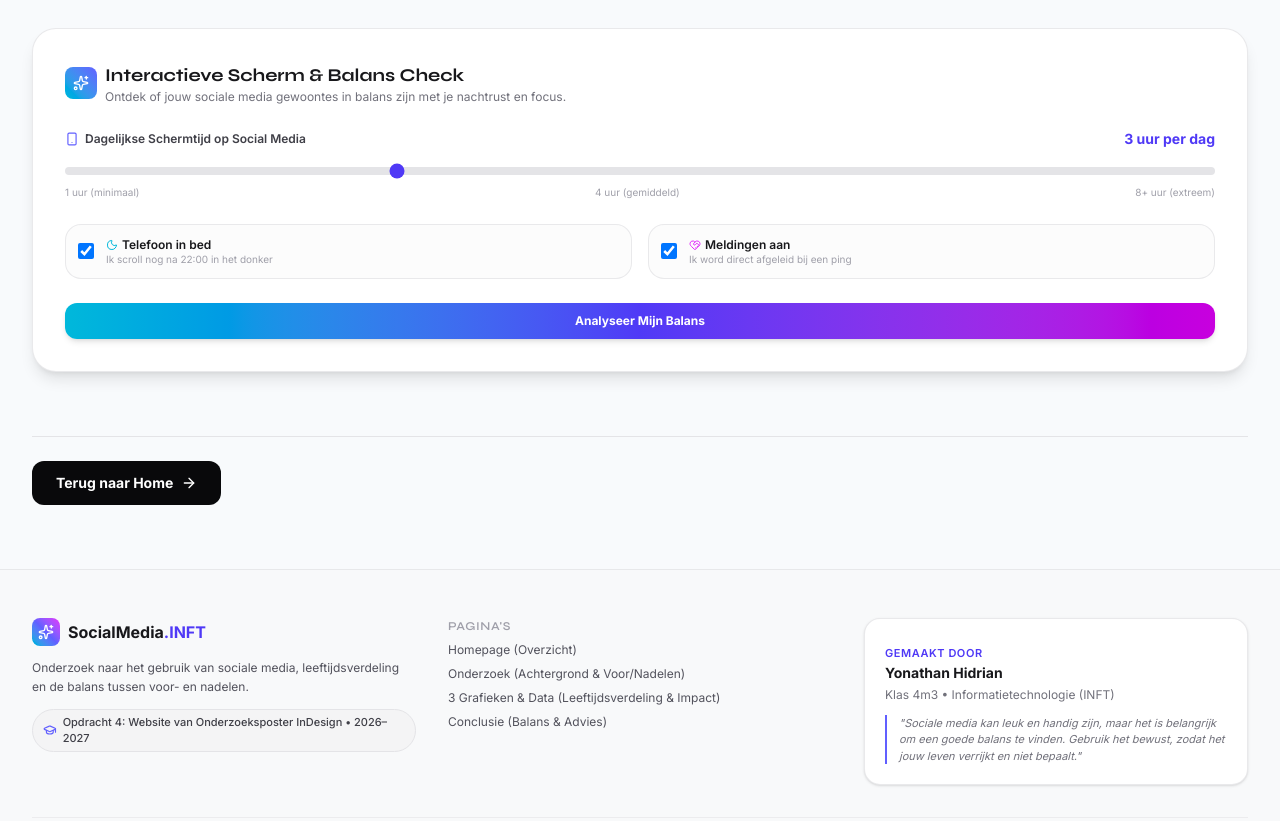
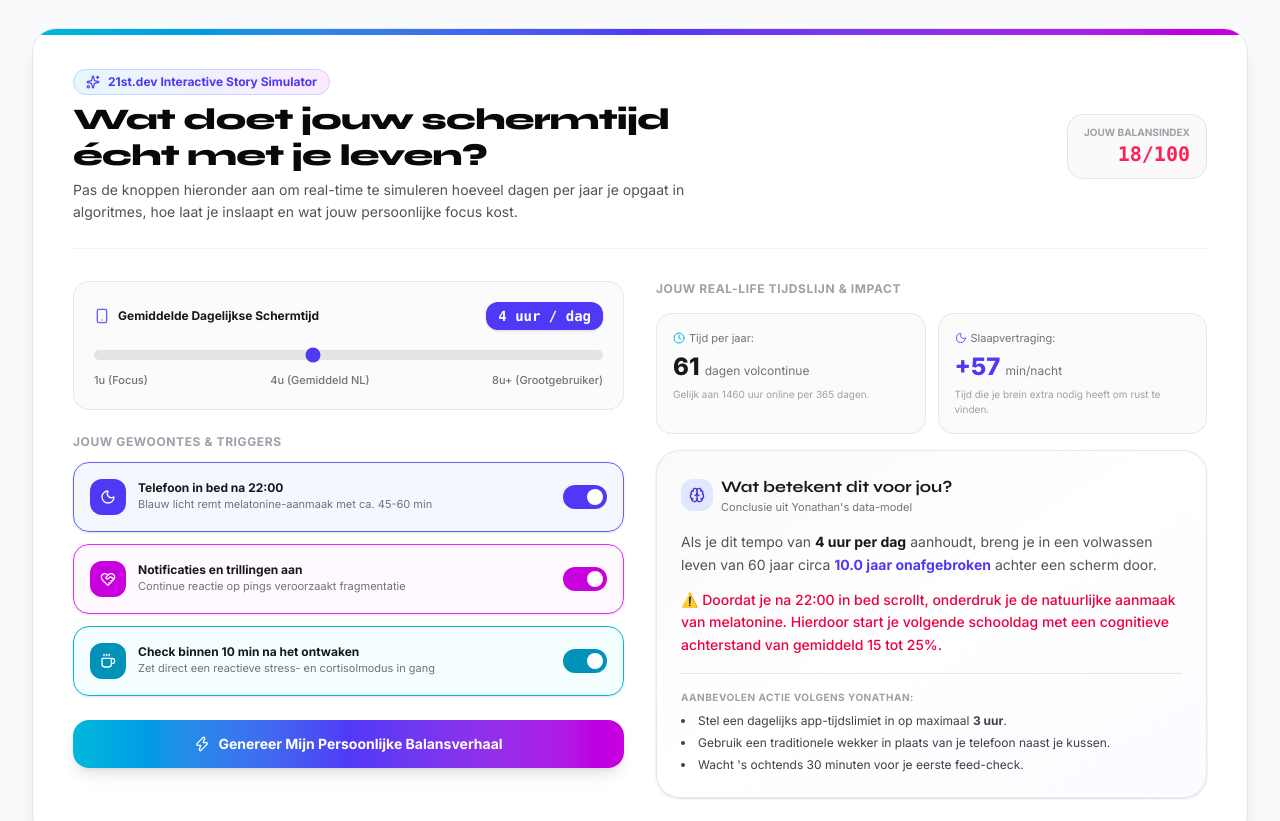
Before and after one commit to avivlyweb/inft-social-media-yonathan, a Next.js app: page /conclusie in a window 1280 px wide. Shown: the part 1140-1961 px from the top of the page. Built offline with nearby package versions, Linux system fonts and the light colour scheme; no server answers.

Commit message:
feat: Elevate interactive balance tool with rich 21st.dev storytelling simulator and real-life impact calculations

```diff
--- a/src/components/BalanceQuiz.tsx
+++ b/src/components/BalanceQuiz.tsx
@@ -1,137 +1,314 @@
 "use client";
 
 import { useState } from "react";
-import { Sparkles, CheckCircle, Smartphone, Moon, HeartHandshake } from "lucide-react";
+import {
+  Sparkles,
+  CheckCircle,
+  Smartphone,
+  Moon,
+  HeartHandshake,
+  Clock,
+  BatteryCharging,
+  Zap,
+  TrendingDown,
+  ShieldCheck,
+  AlertTriangle,
+  RotateCcw,
+  ArrowRight,
+  Flame,
+  Coffee,
+  Brain,
+} from "lucide-react";
 import confetti from "canvas-confetti";
 
 export function BalanceQuiz() {
-  const [hours, setHours] = useState<number>(3);
+  const [hours, setHours] = useState<number>(4);
   const [inBed, setInBed] = useState<boolean>(true);
   const [notifications, setNotifications] = useState<boolean>(true);
-  const [scoreCalculated, setScoreCalculated] = useState<boolean>(false);
+  const [morningScroll, setMorningScroll] = useState<boolean>(true);
+  const [hasCalculated, setHasCalculated] = useState<boolean>(false);
 
-  const calculateScore = () => {
-    setScoreCalculated(true);
+  // Dynamic calculations for storytelling
+  // Average lifespan ~ 80 years. Hours spent per year:
+  const hoursPerYear = Math.round(hours * 365);
+  const daysPerYear = Math.round(hoursPerYear / 24);
+  const yearsLostInLifetime = ((hours / 24) * 60).toFixed(1); // approx active 60 adult years
+
+  // Sleep latency delay: inBed adds ~40 mins, high hours add up to 35 mins
+  const sleepDelayMinutes = (inBed ? 45 : 10) + (hours > 3 ? Math.round((hours - 3) * 12) : 0);
+
+  // Score from 0 (critical) to 100 (optimal)
+  let balanceScore = 100;
+  balanceScore -= Math.min(hours * 9, 54);
+  if (inBed) balanceScore -= 22;
+  if (notifications) balanceScore -= 12;
+  if (morningScroll) balanceScore -= 12;
+  balanceScore = Math.max(8, balanceScore);
+
+  const triggerAnalysis = () => {
+    setHasCalculated(true);
+    if (balanceScore >= 65) {
       confetti({
-      particleCount: 80,
-      spread: 60,
-      origin: { y: 0.7 },
+        particleCount: 100,
+        spread: 70,
+        origin: { y: 0.6 },
       });
+    }
   };
 
-  let advice = "";
-  let badgeColor = "";
-  if (hours <= 2 && !inBed) {
-    advice = "Geweldig! Je hebt een bewuste en gezonde schermbalans. Je slaap en focus blijven optimaal beschermd.";
-    badgeColor = "text-emerald-500 bg-emerald-50 dark:bg-emerald-950/60 border-emerald-200 dark:border-emerald-800";
-  } else if (hours <= 4) {
-    advice = "Gemiddelde balans. Let op: het gebruik van je telefoon in bed kan je inslaaptijd met 30 tot 60 minuten verlengen.";
-    badgeColor = "text-amber-500 bg-amber-50 dark:bg-amber-950/60 border-amber-200 dark:border-amber-800";
-  } else {
-    advice = "Hoog risico op overprikkeling en slaaptekort. Volg de tips van Yonathan: leg je telefoon minimaal 45 minuten voor het slapen buiten bereik.";
-    badgeColor = "text-rose-500 bg-rose-50 dark:bg-rose-950/60 border-rose-200 dark:border-rose-800";
-  }
+  const resetAnalysis = () => {
+    setHasCalculated(false);
+  };
 
   return (
-    <div className="rounded-3xl border border-zinc-200/80 bg-white p-6 sm:p-8 dark:border-zinc-800 dark:bg-zinc-900/60 shadow-lg">
-      <div className="flex items-center gap-2 mb-4">
-        <div className="flex h-8 w-8 items-center justify-center rounded-lg bg-gradient-to-tr from-cyan-500 to-indigo-500 text-white">
-          <Sparkles className="h-4 w-4" />
+    <div id="quiz" className="relative rounded-3xl border border-zinc-200/80 bg-white dark:border-zinc-800 dark:bg-zinc-900/90 shadow-xl overflow-hidden scroll-mt-24">
+      {/* 21st.dev Ambient Glow Top Accent */}
+      <div className="absolute top-0 left-0 right-0 h-1.5 bg-gradient-to-r from-cyan-500 via-indigo-600 to-fuchsia-600" />
+
+      <div className="p-6 sm:p-10 space-y-8">
+        {/* Header with Storytelling Narrative */}
+        <div className="flex flex-col md:flex-row md:items-center justify-between gap-4 border-b border-zinc-100 dark:border-zinc-800 pb-6">
+          <div className="space-y-1.5 max-w-2xl">
+            <div className="inline-flex items-center gap-2 px-3 py-1 rounded-full bg-gradient-to-r from-cyan-500/10 via-indigo-500/10 to-fuchsia-500/10 border border-indigo-200 dark:border-indigo-800 text-xs font-bold text-indigo-600 dark:text-indigo-400">
+              <Sparkles className="h-3.5 w-3.5" />
+              21st.dev Interactive Story Simulator
             </div>
-        <div>
-          <h3 className="font-heading text-lg font-bold text-zinc-900 dark:text-white">
-            Interactieve Scherm & Balans Check
+            <h3 className="font-heading text-2xl sm:text-3xl font-extrabold text-zinc-950 dark:text-white tracking-tight">
+              Wat doet jouw schermtijd écht met je leven?
             </h3>
-          <p className="text-xs text-zinc-500">
-            Ontdek of jouw sociale media gewoontes in balans zijn met je nachtrust en focus.
+            <p className="text-xs sm:text-sm text-zinc-600 dark:text-zinc-400 leading-relaxed">
+              Pas de knoppen hieronder aan om real-time te simuleren hoeveel dagen per jaar je opgaat in algoritmes, hoe laat je inslaapt en wat jouw persoonlijke focus kost.
             </p>
+          </div>
+
+          <div className="flex items-center gap-3 bg-zinc-50 dark:bg-zinc-800/60 px-4 py-2.5 rounded-2xl border border-zinc-200 dark:border-zinc-700/80">
+            <div className="text-right">
+              <span className="text-[10px] uppercase font-bold text-zinc-400 block">Jouw Balansindex</span>
+              <span className={`text-xl font-extrabold font-mono ${
+                balanceScore >= 70 ? "text-emerald-500" : balanceScore >= 45 ? "text-amber-500" : "text-rose-500"
+              }`}>
+                {balanceScore}/100
+              </span>
+            </div>
           </div>
         </div>
 
-      <div className="space-y-6 mt-6">
-        <div>
-          <div className="flex justify-between items-center text-xs font-semibold text-zinc-700 dark:text-zinc-300 mb-2">
-            <span className="flex items-center gap-1.5">
-              <Smartphone className="h-3.5 w-3.5 text-indigo-500" />
-              Dagelijkse Schermtijd op Social Media
+        {/* Live Interactive Sliders & Narrative Cards */}
+        <div className="grid grid-cols-1 lg:grid-cols-12 gap-8 items-start">
+          {/* Controls Column (5 cols) */}
+          <div className="lg:col-span-6 space-y-6">
+            {/* Slider: Daily Hours */}
+            <div className="p-5 rounded-2xl border border-zinc-200/80 bg-zinc-50/70 dark:border-zinc-800 dark:bg-zinc-800/40 space-y-3">
+              <div className="flex justify-between items-center">
+                <span className="text-xs font-bold text-zinc-900 dark:text-white flex items-center gap-2">
+                  <Smartphone className="h-4 w-4 text-indigo-500" />
+                  Gemiddelde Dagelijkse Schermtijd
                 </span>
-            <span className="text-sm font-bold text-indigo-600 dark:text-indigo-400">
-              {hours} {hours === 1 ? "uur" : "uur"} per dag
+                <span className="text-sm font-extrabold font-mono px-3 py-1 rounded-xl bg-indigo-600 text-white shadow-sm">
+                  {hours} {hours === 1 ? "uur" : "uur"} / dag
                 </span>
               </div>
+
               <input
                 type="range"
                 min="1"
                 max="8"
                 step="1"
                 value={hours}
-            onChange={(e) => {
-              setHours(Number(e.target.value));
-              setScoreCalculated(false);
-            }}
-            className="w-full accent-indigo-600 h-2 bg-zinc-200 rounded-lg appearance-none cursor-pointer dark:bg-zinc-700"
+                onChange={(e) => setHours(Number(e.target.value))}
+                className="w-full accent-indigo-600 h-2.5 bg-zinc-200 rounded-lg appearance-none cursor-pointer dark:bg-zinc-700"
               />
-          <div className="flex justify-between text-[10px] text-zinc-400 mt-1">
-            <span>1 uur (minimaal)</span>
-            <span>4 uur (gemiddeld)</span>
-            <span>8+ uur (extreem)</span>
+
+              <div className="flex justify-between text-[11px] text-zinc-500 font-medium">
+                <span>1u (Focus)</span>
+                <span>4u (Gemiddeld NL)</span>
+                <span>8u+ (Grootgebruiker)</span>
               </div>
             </div>
 
-        <div className="grid grid-cols-1 sm:grid-cols-2 gap-4">
-          <label className="flex items-center gap-3 p-3 rounded-2xl border border-zinc-200/80 bg-zinc-50/60 dark:border-zinc-800 dark:bg-zinc-800/40 cursor-pointer">
-            <input
-              type="checkbox"
-              checked={inBed}
-              onChange={(e) => {
-                setInBed(e.target.checked);
-                setScoreCalculated(false);
-              }}
-              className="h-4 w-4 rounded text-indigo-600 focus:ring-indigo-500"
-            />
-            <div className="text-xs">
-              <span className="font-semibold text-zinc-900 dark:text-white flex items-center gap-1">
-                <Moon className="h-3 w-3 text-cyan-500" /> Telefoon in bed
+            {/* Habit Toggles */}
+            <div className="space-y-3">
+              <span className="text-xs font-bold uppercase tracking-wider text-zinc-400 block">
+                Jouw Gewoontes & Triggers
               </span>
-              <p className="text-[10px] text-zinc-400">Ik scroll nog na 22:00 in het donker</p>
+
+              {/* Toggle 1: In bed */}
+              <button
+                type="button"
+                onClick={() => setInBed(!inBed)}
+                className={`w-full flex items-center justify-between p-4 rounded-2xl border text-left transition-all duration-200 ${
+                  inBed
+                    ? "border-indigo-500 bg-indigo-50/60 dark:bg-indigo-950/40 shadow-sm"
+                    : "border-zinc-200/80 bg-zinc-50/50 hover:bg-zinc-100 dark:border-zinc-800 dark:bg-zinc-900/50"
+                }`}
+              >
+                <div className="flex items-center gap-3">
+                  <div className={`h-9 w-9 rounded-xl flex items-center justify-center ${
+                    inBed ? "bg-indigo-600 text-white" : "bg-zinc-200 text-zinc-600 dark:bg-zinc-800 dark:text-zinc-400"
+                  }`}>
+                    <Moon className="h-4 w-4" />
                   </div>
-          </label>
+                  <div>
+                    <p className="text-xs font-bold text-zinc-900 dark:text-white">
+                      Telefoon in bed na 22:00
+                    </p>
+                    <p className="text-[11px] text-zinc-500">
+                      Blauw licht remt melatonine-aanmaak met ca. 45-60 min
+                    </p>
+                  </div>
+                </div>
+                <div className={`h-6 w-11 rounded-full p-1 transition-colors ${inBed ? "bg-indigo-600" : "bg-zinc-300 dark:bg-zinc-700"}`}>
+                  <div className={`h-4 w-4 rounded-full bg-white transition-transform ${inBed ? "translate-x-5" : "translate-x-0"}`} />
+                </div>
+              </button>
 
-          <label className="flex items-center gap-3 p-3 rounded-2xl border border-zinc-200/80 bg-zinc-50/60 dark:border-zinc-800 dark:bg-zinc-800/40 cursor-pointer">
-            <input
-              type="checkbox"
-              checked={notifications}
-              onChange={(e) => {
-                setNotifications(e.target.checked);
-                setScoreCalculated(false);
-              }}
-              className="h-4 w-4 rounded text-indigo-600 focus:ring-indigo-500"
-            />
-            <div className="text-xs">
-              <span className="font-semibold text-zinc-900 dark:text-white flex items-center gap-1">
-                <HeartHandshake className="h-3 w-3 text-fuchsia-500" /> Meldingen aan
-              </span>
-              <p className="text-[10px] text-zinc-400">Ik word direct afgeleid bij een ping</p>
+              {/* Toggle 2: Meldingen */}
+              <button
+                type="button"
+                onClick={() => setNotifications(!notifications)}
+                className={`w-full flex items-center justify-between p-4 rounded-2xl border text-left transition-all duration-200 ${
+                  notifications
+                    ? "border-fuchsia-500 bg-fuchsia-50/60 dark:bg-fuchsia-950/40 shadow-sm"
+                    : "border-zinc-200/80 bg-zinc-50/50 hover:bg-zinc-100 dark:border-zinc-800 dark:bg-zinc-900/50"
+                }`}
+              >
+                <div className="flex items-center gap-3">
+                  <div className={`h-9 w-9 rounded-xl flex items-center justify-center ${
+                    notifications ? "bg-fuchsia-600 text-white" : "bg-zinc-200 text-zinc-600 dark:bg-zinc-800 dark:text-zinc-400"
+                  }`}>
+                    <HeartHandshake className="h-4 w-4" />
                   </div>
-          </label>
+                  <div>
+                    <p className="text-xs font-bold text-zinc-900 dark:text-white">
+                      Notificaties en trillingen aan
+                    </p>
+                    <p className="text-[11px] text-zinc-500">
+                      Continue reactie op pings veroorzaakt fragmentatie
+                    </p>
+                  </div>
+                </div>
+                <div className={`h-6 w-11 rounded-full p-1 transition-colors ${notifications ? "bg-fuchsia-600" : "bg-zinc-300 dark:bg-zinc-700"}`}>
+                  <div className={`h-4 w-4 rounded-full bg-white transition-transform ${notifications ? "translate-x-5" : "translate-x-0"}`} />
+                </div>
+              </button>
+
+              {/* Toggle 3: Ochtend scroll */}
+              <button
+                type="button"
+                onClick={() => setMorningScroll(!morningScroll)}
+                className={`w-full flex items-center justify-between p-4 rounded-2xl border text-left transition-all duration-200 ${
+                  morningScroll
+                    ? "border-cyan-500 bg-cyan-50/60 dark:bg-cyan-950/40 shadow-sm"
+                    : "border-zinc-200/80 bg-zinc-50/50 hover:bg-zinc-100 dark:border-zinc-800 dark:bg-zinc-900/50"
+                }`}
+              >
+                <div className="flex items-center gap-3">
+                  <div className={`h-9 w-9 rounded-xl flex items-center justify-center ${
+                    morningScroll ? "bg-cyan-600 text-white" : "bg-zinc-200 text-zinc-600 dark:bg-zinc-800 dark:text-zinc-400"
+                  }`}>
+                    <Coffee className="h-4 w-4" />
+                  </div>
+                  <div>
+                    <p className="text-xs font-bold text-zinc-900 dark:text-white">
+                      Check binnen 10 min na het ontwaken
+                    </p>
+                    <p className="text-[11px] text-zinc-500">
+                      Zet direct een reactieve stress- en cortisolmodus in gang
+                    </p>
+                  </div>
+                </div>
+                <div className={`h-6 w-11 rounded-full p-1 transition-colors ${morningScroll ? "bg-cyan-600" : "bg-zinc-300 dark:bg-zinc-700"}`}>
+                  <div className={`h-4 w-4 rounded-full bg-white transition-transform ${morningScroll ? "translate-x-5" : "translate-x-0"}`} />
+                </div>
+              </button>
             </div>
 
             <button
-          onClick={calculateScore}
-          className="w-full py-2.5 rounded-xl bg-gradient-to-r from-cyan-500 via-indigo-600 to-fuchsia-600 text-xs font-bold text-white shadow-md hover:opacity-95 transition-all"
+              onClick={triggerAnalysis}
+              className="w-full py-3.5 rounded-2xl bg-gradient-to-r from-cyan-500 via-indigo-600 to-fuchsia-600 text-white text-xs sm:text-sm font-bold shadow-lg hover:opacity-95 transition-all flex items-center justify-center gap-2"
             >
-          Analyseer Mijn Balans
+              <Zap className="h-4 w-4" />
+              Genereer Mijn Persoonlijke Balansverhaal
             </button>
+          </div>
 
-        {scoreCalculated && (
-          <div className={`p-4 rounded-2xl border ${badgeColor} transition-all duration-300 space-y-2`}>
-            <div className="flex items-center gap-2 font-bold text-xs">
-              <CheckCircle className="h-4 w-4" />
-              <span>Resultaat van Yonathan&apos;s Balans Formule:</span>
+          {/* Dynamic Storytelling Stats & Real-World Impact (6 cols) */}
+          <div className="lg:col-span-6 space-y-4">
+            <span className="text-xs font-bold uppercase tracking-wider text-zinc-400 block">
+              Jouw Real-Life Tijdslijn & Impact
+            </span>
+
+            {/* Live Metrics Grid */}
+            <div className="grid grid-cols-2 gap-3">
+              <div className="rounded-2xl border border-zinc-200/80 bg-zinc-50/70 dark:border-zinc-800 dark:bg-zinc-800/40 p-4 space-y-1">
+                <span className="text-[11px] text-zinc-500 flex items-center gap-1">
+                  <Clock className="h-3 w-3 text-cyan-500" /> Tijd per jaar:
+                </span>
+                <p className="font-heading text-2xl font-extrabold text-zinc-900 dark:text-white">
+                  {daysPerYear} <span className="text-xs font-normal text-zinc-500">dagen volcontinue</span>
+                </p>
+                <p className="text-[10px] text-zinc-400">
+                  Gelijk aan {Math.round(hoursPerYear)} uur online per 365 dagen.
+                </p>
               </div>
-            <p className="text-xs leading-relaxed">{advice}</p>
+
+              <div className="rounded-2xl border border-zinc-200/80 bg-zinc-50/70 dark:border-zinc-800 dark:bg-zinc-800/40 p-4 space-y-1">
+                <span className="text-[11px] text-zinc-500 flex items-center gap-1">
+                  <Moon className="h-3 w-3 text-indigo-500" /> Slaapvertraging:
+                </span>
+                <p className="font-heading text-2xl font-extrabold text-indigo-600 dark:text-indigo-400">
+                  +{sleepDelayMinutes} <span className="text-xs font-normal text-zinc-500">min/nacht</span>
+                </p>
+                <p className="text-[10px] text-zinc-400">
+                  Tijd die je brein extra nodig heeft om rust te vinden.
+                </p>
               </div>
+            </div>
+
+            {/* Story Card */}
+            <div className="rounded-3xl border border-zinc-200/80 bg-gradient-to-br from-zinc-50 via-white to-indigo-50/30 p-6 dark:border-zinc-800 dark:bg-gradient-to-br dark:from-zinc-900 dark:to-zinc-900/60 space-y-4 shadow-sm">
+              <div className="flex items-center gap-2">
+                <div className="h-8 w-8 rounded-xl bg-indigo-100 text-indigo-700 dark:bg-indigo-900 dark:text-indigo-300 flex items-center justify-center font-bold">
+                  <Brain className="h-4 w-4" />
+                </div>
+                <div>
+                  <h4 className="font-heading text-base font-bold text-zinc-900 dark:text-white">
+                    Wat betekent dit voor jou?
+                  </h4>
+                  <p className="text-[11px] text-zinc-500">Conclusie uit Yonathan&apos;s data-model</p>
+                </div>
+              </div>
+
+              <div className="space-y-3 text-xs sm:text-sm text-zinc-600 dark:text-zinc-300 leading-relaxed">
+                <p>
+                  Als je dit tempo van <strong className="text-zinc-900 dark:text-white">{hours} uur per dag</strong> aanhoudt, breng je in een volwassen leven van 60 jaar circa <strong className="text-indigo-600 dark:text-indigo-400">{yearsLostInLifetime} jaar onafgebroken</strong> achter een scherm door.
+                </p>
+
+                {inBed ? (
+                  <p className="text-rose-600 dark:text-rose-400 font-medium">
+                    ⚠️ Doordat je na 22:00 in bed scrollt, onderdruk je de natuurlijke aanmaak van melatonine. Hierdoor start je volgende schooldag met een cognitieve achterstand van gemiddeld 15 tot 25%.
+                  </p>
+                ) : (
+                  <p className="text-emerald-600 dark:text-emerald-400 font-medium">
+                    ✅ Goed bezig: doordat je telefoon niet meegaat naar bed, krijgt je brein de diepe REM-slaap die nodig is voor school- en sportprestaties.
+                  </p>
                 )}
+              </div>
+
+              {/* Concrete Action Steps */}
+              <div className="border-t border-zinc-200 dark:border-zinc-800 pt-4 space-y-2">
+                <span className="text-[10px] font-bold uppercase tracking-wider text-zinc-400 block">
+                  Aanbevolen actie volgens Yonathan:
+                </span>
+                <ul className="text-xs text-zinc-700 dark:text-zinc-300 space-y-1.5 list-disc list-inside">
+                  <li>Stel een dagelijks app-tijdslimiet in op maximaal <strong>{Math.max(2, hours - 1)} uur</strong>.</li>
+                  <li>Gebruik een traditionele wekker in plaats van je telefoon naast je kussen.</li>
+                  <li>Wacht &apos;s ochtends 30 minuten voor je eerste feed-check.</li>
+                </ul>
+              </div>
+            </div>
+          </div>
+        </div>
       </div>
     </div>
   );
```
Lines whose indentation alone changed are shown as unchanged.
